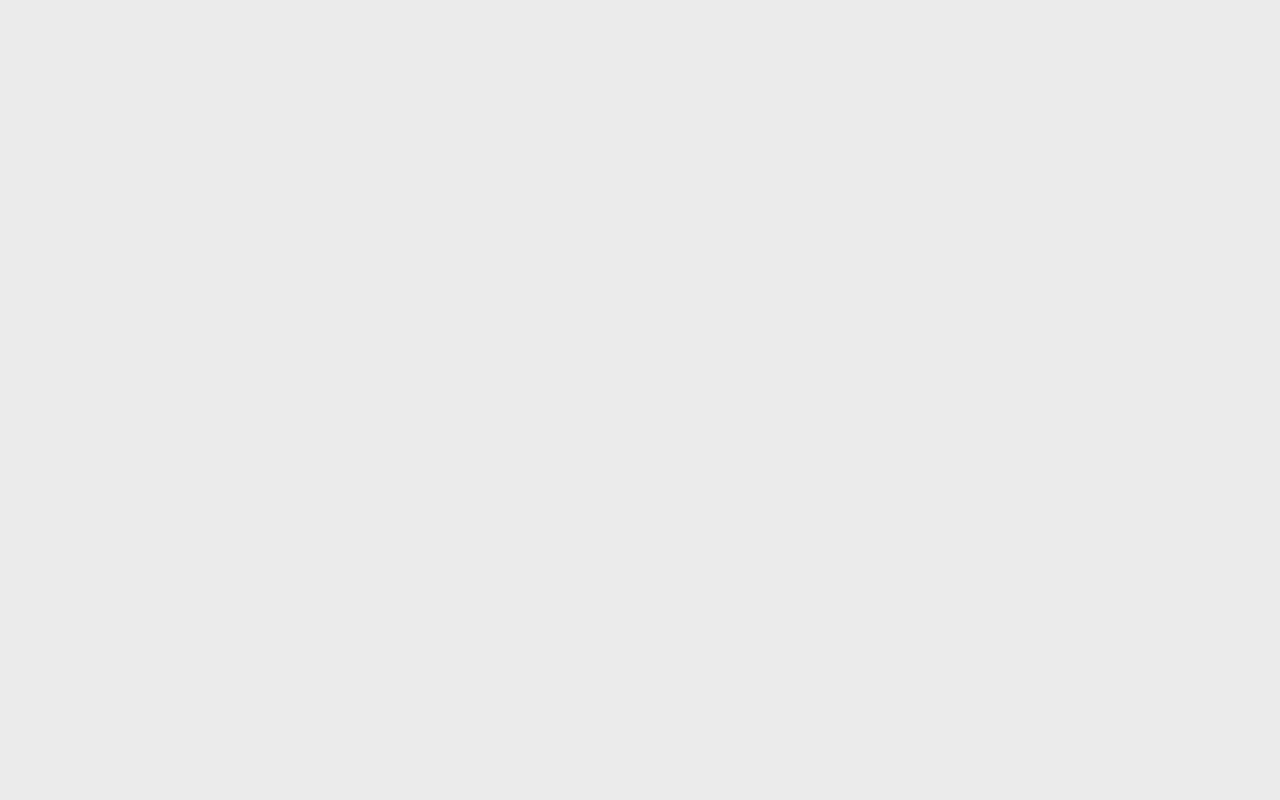
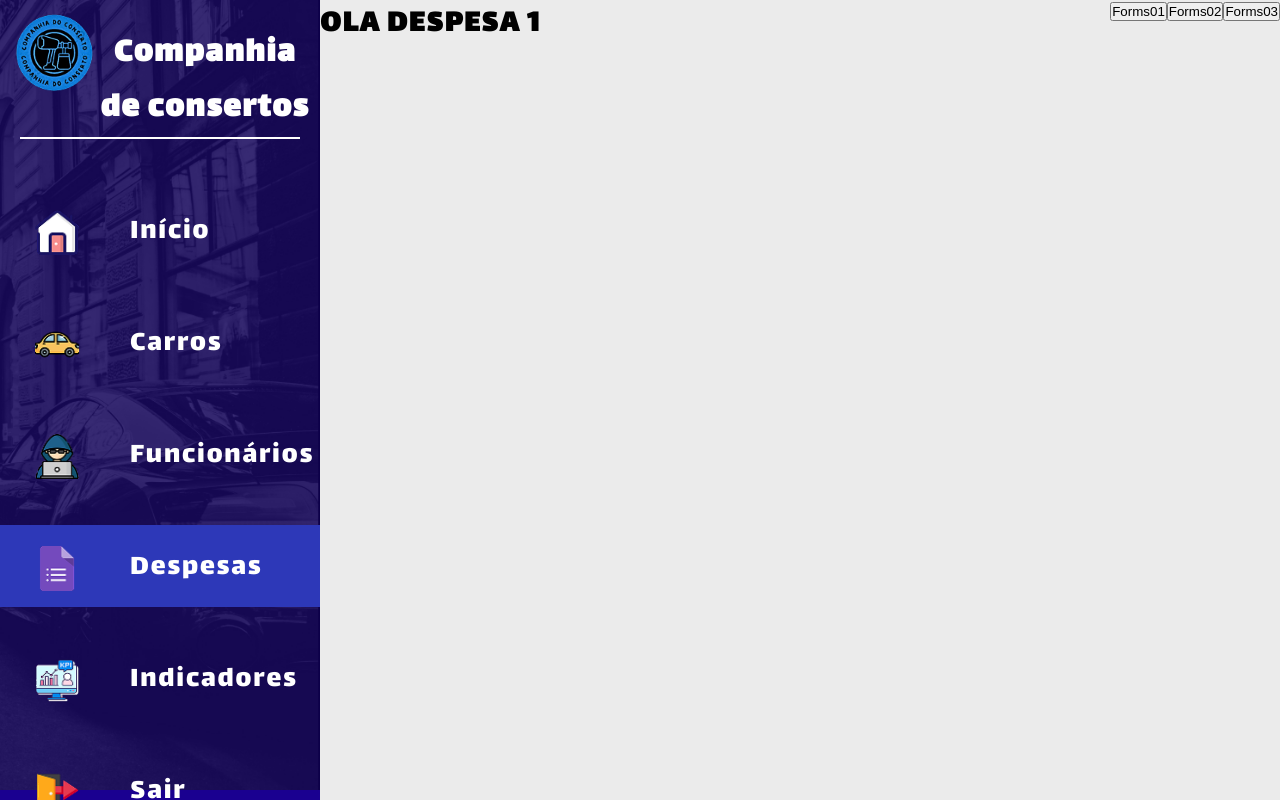
Before and after one commit to WillianChiquinato/CompanhiaDeConsertos, a React (Vite) app: page /despesas/1 in a window 1280 px wide. Before the commit this address had no page. Built offline with nearby package versions, Linux system fonts and the light colour scheme.

Commit message:
Forms ajustes

```diff
--- a/src/App.jsx
+++ b/src/App.jsx
@@ -4,6 +4,7 @@ import Carros from "./Components/Carros";
 import Inicio from "./Components/Inicio";
 import SideBar from "./Components/SideBar";
 import Funcionarios from "./Components/Funcionarios";
+import Despesas from "./Components/Despesas";
 // import { useState, useEffect } from "react";
 
 function LayoutPadrao() {
@@ -42,7 +43,10 @@ function App() {
             <Route path="/" element={<Inicio />} />
             <Route path="/carros" element={<Carros />} />
             <Route path="/funcionarios" element={<Funcionarios />} />
+            <Route path="/despesas/:id" element={<Despesas />} />
           </Route>
+
+          <Route path="*" element={<div>Pagina nao encontrada</div>}/>
         </Routes>
       </BrowserRouter>
 
--- a/src/Components/Carros/index.jsx
+++ b/src/Components/Carros/index.jsx
@@ -47,7 +47,7 @@ function CarrosItem({ title, image, type, owner, value, id, openModal }) {
   );
 }
 
-function BotaoAddCarros({ image, openModal, closeModal, showModal }) {
+function BotaoAddCarros({ image, openModal, closeModal, showModal, tipo }) {
   return (
     <>
       <div className="BoxAddCarro">
@@ -62,17 +62,21 @@ function BotaoAddCarros({ image, openModal, closeModal, showModal }) {
         </a>
       </div>
 
-      <Modal isOpen={showModal} onClose={closeModal} />
+      <Modal isOpen={showModal} onClose={closeModal} tipo={tipo} />
     </>
   );
 }
 
 export default function Carros() {
   const [showModal, setShowModal] = useState(false);
+  const [tipoModal, setTipoModal] = useState("");
   const [carroParaRemover, setCarroParaRemover] = useState(null);
   const [showDeleteModal, setShowDeleteModal] = useState(false);
 
-  const openModal = () => setShowModal(true);
+  const openModal = (tipo) => {
+    setTipoModal(tipo);
+    setShowModal(true);
+  };
   const closeModal = () => setShowModal(false);
 
   const [carrosParticulares, setCarrosParticulares] = useState([
@@ -201,7 +205,9 @@ const removerCarro = () => {
     }
 
     setShowDeleteModal(false);
-  console.log(`Carro ${carroParaRemover.id} removido da lista ${carroParaRemover.tipo}`);
+    console.log(
+      `Carro ${carroParaRemover.id} removido da lista ${carroParaRemover.tipo}`
+    );
   };
 
   return (
@@ -222,13 +228,18 @@ const removerCarro = () => {
         <div className="CarrosList">
           <BotaoAddCarros
             image={BotaoForms}
-            openModal={openModal}
+            openModal={() => openModal("Particular")}
             closeModal={closeModal}
             showModal={showModal}
+            tipo={tipoModal}
           />
 
           {carrosParticulares.map((carro) => (
-            <CarrosItem key={carro.id} {...carro} openModal={() => openDeleteModal(carro.id, "particular")} />
+            <CarrosItem
+              key={carro.id}
+              {...carro}
+              openModal={() => openDeleteModal(carro.id, "particular")}
+            />
           ))}
         </div>
 
@@ -243,13 +254,18 @@ const removerCarro = () => {
         <div className="CarrosList">
           <BotaoAddCarros
             image={BotaoForms}
-            openModal={openModal}
+            openModal={() => openModal("Seguradora")}
             closeModal={closeModal}
             showModal={showModal}
+            tipo={tipoModal}
           />
 
           {carrosSeguradora.map((carro) => (
-            <CarrosItem key={carro.id} {...carro} openModal={() => openDeleteModal(carro.id, "seguradora")} />
+            <CarrosItem
+              key={carro.id}
+              {...carro}
+              openModal={() => openDeleteModal(carro.id, "seguradora")}
+            />
           ))}
         </div>
       </article>
--- a/src/Components/Carros/modal/modal.jsx
+++ b/src/Components/Carros/modal/modal.jsx
@@ -1,8 +1,9 @@
 import "./modal.css";
-import { useState } from "react";
+import { useState, useEffect } from "react";
 
-export default function ModalCarros({ isOpen, onClose }) {
+export default function ModalCarros({ isOpen, onClose, tipo }) {
   const [formData, setFormData] = useState({
+    tipo: "",
     dataCriacao: "",
     nomeVeiculo: "",
     nomeProprietario: "",
@@ -10,6 +11,13 @@ export default function ModalCarros({ isOpen, onClose }) {
     valorTotal: "",
     descricao: "",
   });
+
+  useEffect(() => {
+    setFormData((prev) => ({
+      ...prev,
+      tipo: tipo,
+    }));
+  }, [tipo]);
 
   const handleChange = (e) => {
     const { name, value, files } = e.target;
@@ -24,6 +32,7 @@ export default function ModalCarros({ isOpen, onClose }) {
     console.log("Dados do formulário:", formData);
     //Limpando o formulário após o envio
     setFormData({
+      tipo: tipo,
       dataCriacao: "",
       nomeVeiculo: "",
       nomeProprietario: "",
--- /dev/null
+++ b/src/Components/Despesas/index.jsx
@@ -0,0 +1,21 @@
+import { useParams, useNavigate } from "react-router-dom";
+import "./styles.css";
+
+export default function Despesas() {
+  const parametros = useParams();
+  const { id } = parametros;
+  const navigate = useNavigate();
+
+  console.log(parametros);
+  return (
+    <>
+      <h1 className="Depesas"> OLA DESPESA {id} </h1>
+
+      <div>
+        <button onClick={() => navigate('/despesas/1')}> Forms01 </button>
+        <button onClick={() => navigate('/despesas/2')}> Forms02 </button>
+        <button onClick={() => navigate('/despesas/3')}> Forms03 </button>
+      </div>
+    </>
+  );
+}
--- /dev/null
+++ b/src/Components/Despesas/styles.css
@@ -0,0 +1,9 @@
+.Depesas {
+    display: flex;
+    flex-direction: column;
+    flex-grow: 1;
+    margin-left: 25%;
+    background-color: #EBEBEB;
+    overflow-y: auto;
+    color: black;
+}
--- a/src/Components/SideBar/index.jsx
+++ b/src/Components/SideBar/index.jsx
@@ -16,6 +16,11 @@ import { Link, useLocation } from "react-router-dom";
 function SideBarRepeat({ propsID, propsHref, propsImage, children }) {
   const location = useLocation();
 
+  const isDespesas = propsHref.startsWith("/despesas/");
+  const isActive = isDespesas
+    ? location.pathname.startsWith("/despesas/")
+    : location.pathname === propsHref;
+
   return (
     <div className="TopicosHeader">
       <Link
@@ -24,7 +29,7 @@ function SideBarRepeat({ propsID, propsHref, propsImage, children }) {
         className={`
           containerTopico
           Efeito
-          ${location.pathname === propsHref ? 'linkDestaque' : ''}
+          ${isActive ? 'linkDestaque' : ''}
         `}
       >
         <img className="IconTopico" src={propsImage} alt="" />
@@ -69,7 +74,7 @@ export default function SideBar() {
 
           <SideBarRepeat
             propsID="despesasHeader"
-            propsHref="/despesas"
+            propsHref="/despesas/1"
             propsImage={formulario}
             children="Despesas"
           />
```
Lines whose indentation alone changed are shown as unchanged.
